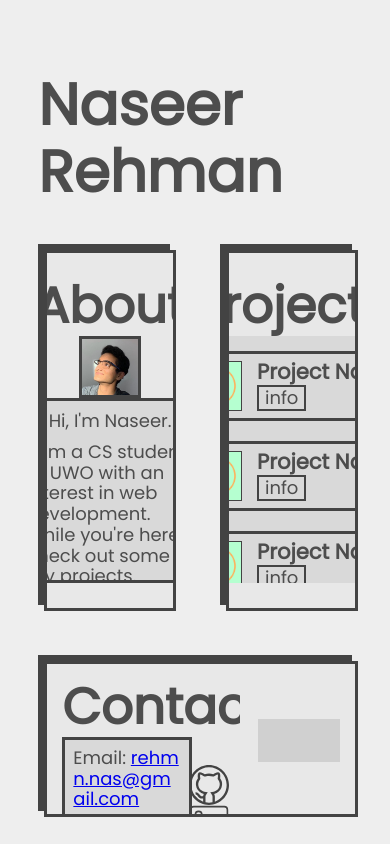
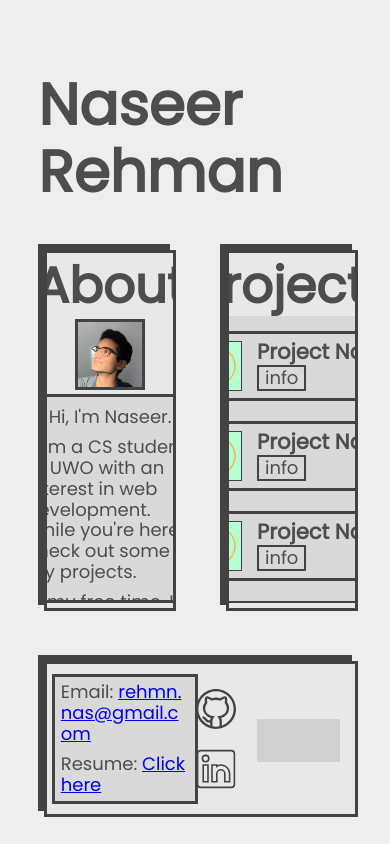
Before and after one commit to naseer-rehman/nacereal.github.io, a React (Create React App) app: page / in a window 390 px wide. Built offline with nearby package versions, Linux system fonts and the light colour scheme.

Commit message:
Improve medium sized device responsiveness
 - Add custom scrollbar
 - Remove contact heading for medium sized devices for space
 - Content box padding depdenent on viewport width
 - Change spacing of medium device contact content

```diff
--- a/src/components/ContactCard.js
+++ b/src/components/ContactCard.js
@@ -9,7 +9,7 @@ const ContactCard = () => {
       <div className="contact-card-content">
         <div className="links-container content-box">
           <p>Email: <a href={`mailto:${email}`}>{email}</a></p>
-          <p>Resume: <a href="#">Click here</a></p>
+          <p>Resume: <a href="https://google.ca">Click here</a></p>
         </div>
         <div className="horizontal-line-separator"></div>
         <div className="icon-links-container">
--- a/src/components/ProjectCard.js
+++ b/src/components/ProjectCard.js
@@ -12,7 +12,7 @@ const ProjectCard = () => {
         <h3>Project Name Here</h3>
         <div className="project-card-button-container">
           <button>info</button>
-          <a className="icon-link" href="#" target="__blank">
+          <a className="icon-link" href="https://google.ca" target="__blank">
             <svg viewBox="0 0 512 512" xmlns="http://www.w3.org/2000/svg">
               <path d="M256 0C115.3 0 0 116.3 0 257c0 139.9 114.3 255 256 255 141.6 0 256-115 256-255C512 116.3 396.7 0 256 0zm45 477.5a222.3 222.3 0 0 1-90 0v-70.2c0-16.8 4.5-22.8 10.5-30.9 3-3.5 4.9-6.6 18.6-27.3l-23.1-3.6c-59.4-8.7-82.8-39.6-92.1-63.6a102 102 0 0 1 15.9-97.8 18 18 0 0 0 3.6-17.4 88.4 88.4 0 0 1-.9-44.1c16 2.3 32.3 13.7 45.9 21.9 6.3 3.7 9.6 2.7 12.6 3 11-2.3 28-7.8 54.3-7.8 16.2 0 33.3 2.4 50.1 7.2 3 0 7.8 2.5 16.2-2.4 14.3-8.7 30-19.7 45.9-21.9 3 8.4 3.6 30.3-.9 44.1a18 18 0 0 0 3.6 17.4 102 102 0 0 1 15.9 97.8c-9.3 24-32.7 54.9-92.1 63.6l-23.1 3.6c14.2 21.4 15.7 24 18.6 27.3 6 8.1 10.5 14.1 10.5 30.9zm30-8.7v-61.5a72 72 0 0 0-8.4-36.9c45.6-12.3 78-39.3 92.4-78a131.9 131.9 0 0 0-17.1-123c4.5-20.1 4.5-52.2-6.3-67.2A23.4 23.4 0 0 0 371.8 92h-.3c-23.3 1.3-41.6 13-61.2 24.9a207.2 207.2 0 0 0-108.3 0c-20.7-12.5-38.8-23.7-62.7-24.9a23 23 0 0 0-18.9 10.2c-10.8 15-10.8 47.1-6.3 67.2a132 132 0 0 0-17.1 123c14.4 38.7 46.8 65.7 92.4 78a65 65 0 0 0-7.8 26.3 40 40 0 0 1-24.7 2 33 33 0 0 1-19.2-16.5c-12-20-32.2-36.3-55.3-34.2l2.6 30c10.7-1 21.4 10.3 26.9 19.7a63 63 0 0 0 36.5 29.9 63.5 63.5 0 0 0 32.6.9v40.4A225.5 225.5 0 0 1 30 257C30 132.8 131.8 30 256 30s226 102.8 226 227c0 97.8-63.7 181.2-151 211.8zm0 0"/>
             </svg>
--- a/src/components/styles/ContactCard.scss
+++ b/src/components/styles/ContactCard.scss
@@ -13,26 +13,36 @@
   justify-content: space-between;
 
   @media screen and (max-width: breakpoints.$contact-move-breakpoint) {
+    // Remove card background because this only becomes
+    // a container.
     width: 70%;
     height: 100%;
     background: none;
     border: none;
     box-shadow: none;
     margin: 0;
-    padding: 15px;
+    // padding: 15px;
+    align-items: center;
+    justify-content: center;
+
+    > h2 {
+      display: none;
+    }
   }
 
   > .contact-card-content {
-    height: 70%;
+    height: 80%;
     min-height: min-content;
     display: flex;
     flex-direction: column;
     justify-content: space-between;
 
     @media screen and (max-width: breakpoints.$contact-move-breakpoint) {
+      width: 100%;
+      height: 100%;
       align-items: center;
       flex-direction: row;
-      height: max-content;
+      justify-content: space-evenly;
     }
   }
 
@@ -51,10 +61,11 @@
       margin-bottom: 0;
     }
 
-    padding: 5%;
+    padding: 3%;
 
     @media screen and (max-width: breakpoints.$contact-move-breakpoint) {
-      width: 80%;
+      width: max-content;
+      height: max-content;
     }
   }
 
@@ -73,16 +84,19 @@
     display: flex;
     justify-content: space-evenly;
     align-items: center;
+    height: 30%;
 
     > a {
-      height: 67px;
+      height: 100%;
       width: auto;
       aspect-ratio: 1;
     }
 
     @media screen and (max-width: breakpoints.$contact-move-breakpoint) {
       flex-direction: column;
+      justify-content: space-evenly;
       width: 20%;
+      height: 100%;
 
       > a {
         height: 40px;
--- a/src/components/styles/_ContentCard.scss
+++ b/src/components/styles/_ContentCard.scss
@@ -1,4 +1,5 @@
 @use "./colors";
+@use "sass:math";
 $offset: -6px;
 
 @mixin contentCard() {
@@ -13,7 +14,7 @@ $offset: -6px;
   margin: (-0.5 * $offset) 0 0 (calc((-0.5 * $offset))); // Removed 2vw left/right
   // width: 21.25vw; // Added new
   // max-height: 725px;
-  padding: 25px;
+  padding: 1.30208vw;
   vertical-align: bottom;
   font-size: 1.125rem;
   overflow: hidden;
@@ -21,7 +22,7 @@ $offset: -6px;
 
   h2 {
     text-align: center;
-    font-size: (50 / 16) * 1rem;
+    font-size: math.div(50, 16) * 1rem;
     // margin: 0.6% 0 4.46% 0;
     margin: 0;
   }
--- a/src/index.scss
+++ b/src/index.scss
@@ -1,5 +1,6 @@
 @use "./components/styles/normalize";
 @use "./components/styles/colors";
+@use "sass:math";
 
 @font-face {
   font-family: "Poppins";
@@ -62,3 +63,24 @@ img {
     }
   }
 }
+
+::-webkit-scrollbar {
+  width: 0.5vw;
+  height: 0.5vw;
+}
+
+::-webkit-scrollbar-thumb {
+  $idle: 0.4;
+  $active: 1;
+  $hover: math.div($idle + $active, 2);
+
+  background-color: rgba(77, 77, 77, $idle);
+
+  &:hover {
+    background-color: rgba(77, 77, 77, $hover);
+  }
+
+  &:active {
+    background-color: rgba(77, 77, 77, $active);
+  }
+}
```
